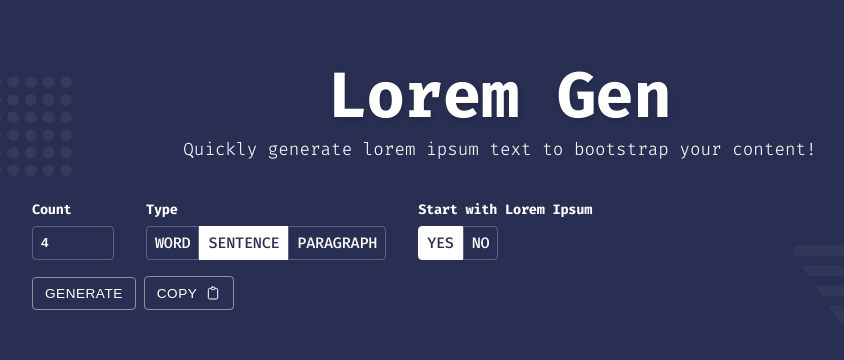
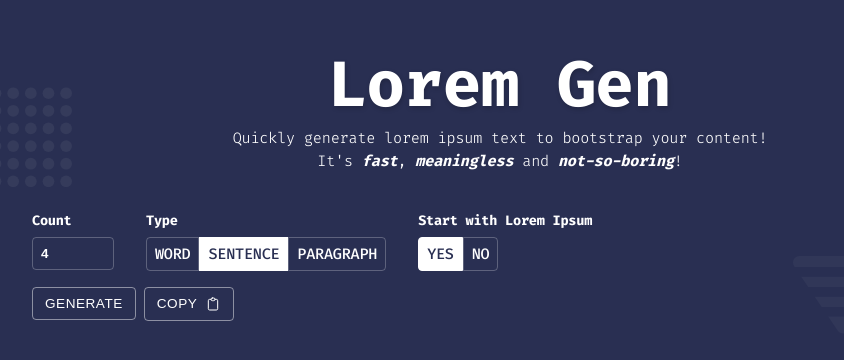
Before and after one commit to DemonDaddy22/Lorem-Gen, a React (Create React App) app: page / in a window 1280 px wide. Shown: the part 218-578 px from the top of the page, without its empty margins (140-984 px from the left). Built offline with nearby package versions, Linux system fonts and the light colour scheme; no server answers.

Commit message:
Update description

```diff
--- a/src/App.scss
+++ b/src/App.scss
@@ -14,3 +14,13 @@
         max-width: 1600px;
     }
 }
+
+.description {
+    font-size: 0.95rem;
+    letter-spacing: -0.2px;
+    line-height: 1.4rem;
+}
+
+.pitch {
+    font-weight: 600;
+}
--- a/src/App.tsx
+++ b/src/App.tsx
@@ -7,7 +7,14 @@ function App() {
     return (
         <div className='App'>
             <Header label='Lorem Gen' />
-            <Description label='Quickly generate lorem ipsum text to bootstrap your content!' />
+            <Description>
+                <div className='description'>
+                    Quickly generate lorem ipsum text to bootstrap your content!
+                    <br />
+                    It's <em className='pitch'>fast</em>, <em className='pitch'>meaningless</em> and{' '}
+                    <em className='pitch'>not-so-boring</em>!
+                </div>
+            </Description>
             <Generator />
         </div>
     );
--- a/src/components/Description/index.tsx
+++ b/src/components/Description/index.tsx
@@ -1,15 +1,18 @@
 import * as React from 'react';
 import classes from './styles.module.scss';
-import { HeaderProps } from '../Header';
 
-interface DescriptionProps extends HeaderProps {}
+interface DescriptionProps {
+    children: React.ReactNode,
+    color?: string,
+    style?: React.CSSProperties
+}
 
 const Description = (props: DescriptionProps) => {
-    const { label, color, style } = props;
+    const { children, color, style } = props;
 
     return (
         <div className={classes.description} style={{ ...style, color }}>
-            {label}
+            {children}
         </div>
     );
 };
--- a/src/components/Generator/index.tsx
+++ b/src/components/Generator/index.tsx
@@ -11,6 +11,7 @@ import ClipBoard from '../../assets/clipboard';
 import ClipBoardChecked from '../../assets/clipboardChecked';
 
 // TODO - create a throttle method on resize to update icon size for smaller screens
+// TODO - set the focus on copy button when app loads
 
 export const CHOICES = Object.freeze({
     WORD: { id: 0, label: 'Word', key: 'words' },
```
